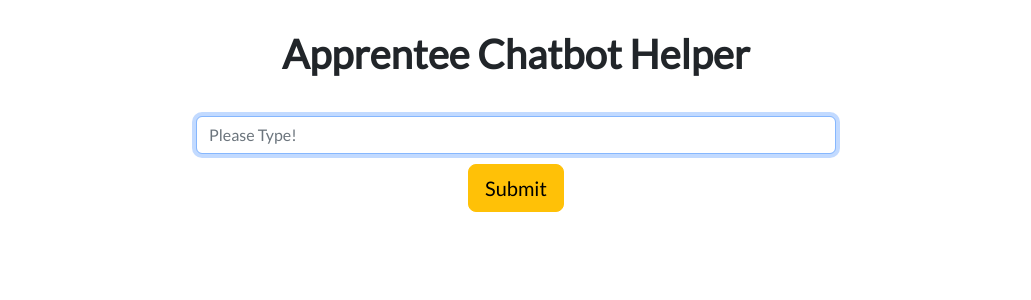
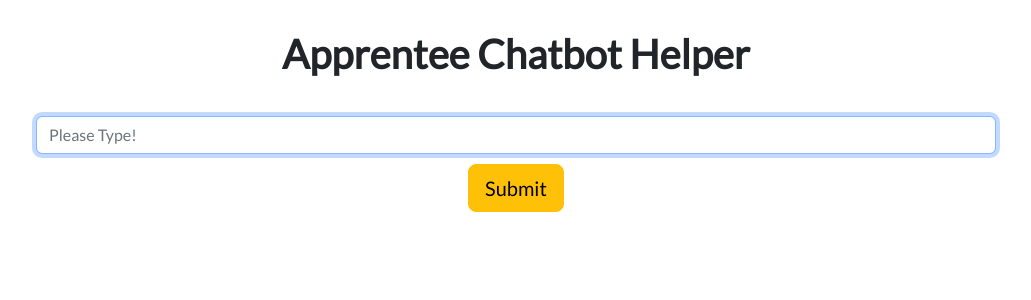
Before and after one commit to EduardoAquinta/ApprenteeHelperBot, a React (Create React App) app: page / in a window 1280 px wide. Shown: the top 300 px of the page, without its empty margins (124-1155 px from the left). Built offline with nearby package versions, Linux system fonts and the light colour scheme; no server answers.

Commit message:
increase width of App

```diff
--- a/src/App.css
+++ b/src/App.css
@@ -4,7 +4,7 @@
 }
 .App {
   text-align: left;
-  width: 50%;
+  width: 75%;
   margin: 0 auto;
   white-space: pre-wrap;
   height: 75%;
```
